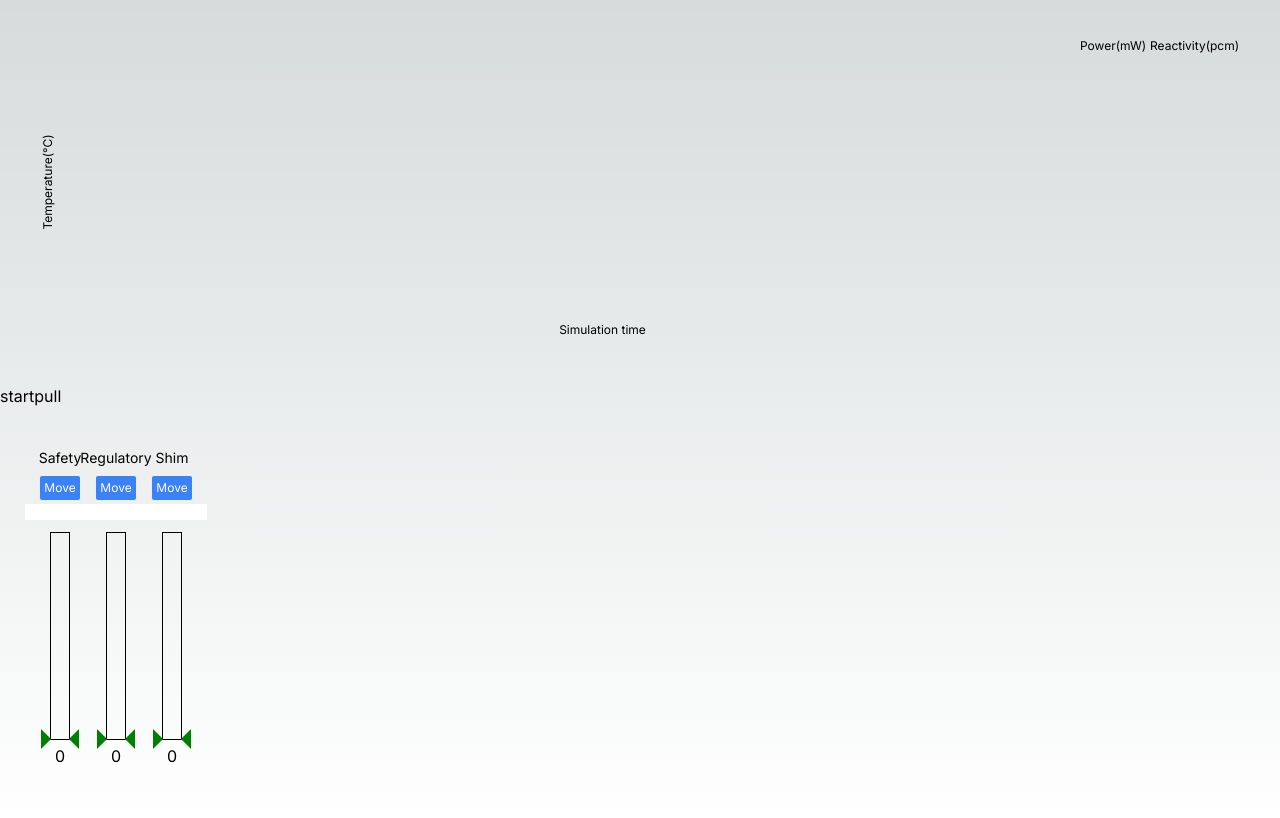
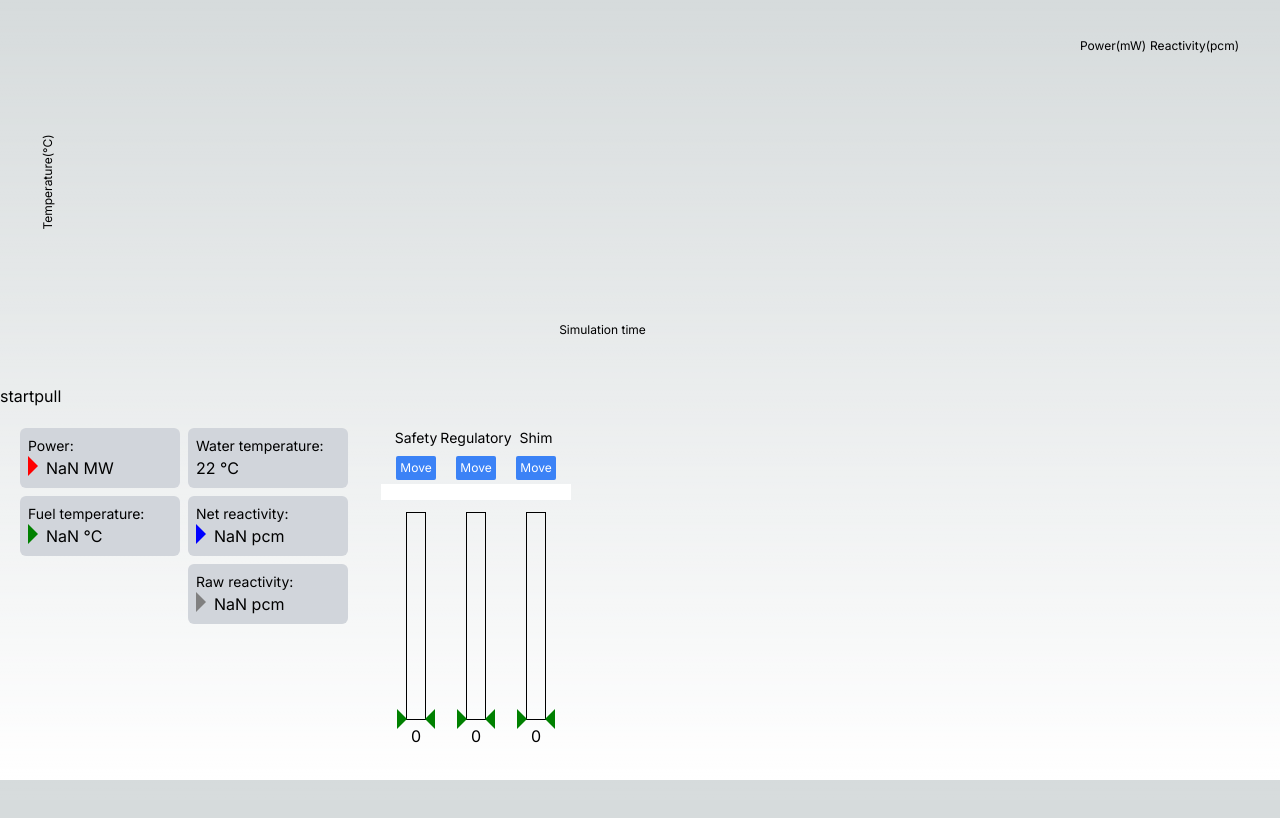
Before and after one commit to Joey-z-rp/nuclear-reactor-simulator, a Next.js app: page / in a window 1280 px wide. Built offline with nearby package versions, Linux system fonts and the light colour scheme.

Commit message:
add parameter displays

```diff
--- a/src/components/research-reactor/index.tsx
+++ b/src/components/research-reactor/index.tsx
@@ -2,6 +2,7 @@
 import { reactor } from "@/reactor/simulator";
 import { LineChartDisplay } from "./line-chart-display";
 import { RodController } from "./rod-controller";
+import { ParameterDisplay } from "./parameter-display";
 
 export const ResearchReactor = () => {
   return (
@@ -26,7 +27,10 @@ export const ResearchReactor = () => {
       >
         pull
       </button>
-      <RodController />
+      <div className="flex gap-2">
+        <ParameterDisplay />
+        <RodController />
+      </div>
     </div>
   );
 };
--- /dev/null
+++ b/src/components/research-reactor/parameter-display/index.tsx
@@ -0,0 +1,75 @@
+import { useState } from "react";
+import { Parameter } from "./parameter";
+import { useUpdate } from "@/hooks/useUpdate";
+import { reactor } from "@/reactor/simulator";
+import { getNextOrder, getPowerWithUnit } from "@/utils/power";
+import { round } from "@/utils/number";
+
+export const ParameterDisplay = () => {
+  const [parameters, setParameters] = useState({
+    fuelTemperature: 0,
+    waterTemperature: 0,
+    netReactivity: 0,
+    rawReactivity: 0,
+    power: 0,
+  });
+
+  useUpdate({
+    initialData: parameters,
+    setData: setParameters,
+    getData: () => {
+      const currentIndex = reactor.getCurrentIndex();
+      return {
+        fuelTemperature: round(reactor.getFuelTemperatures()[currentIndex]),
+        waterTemperature: round(reactor.getWaterTemperature()),
+        netReactivity: round(reactor.getNetReactivities()[currentIndex]),
+        rawReactivity: round(reactor.getRawReactivities()[currentIndex]),
+        power: round(reactor.getPower(currentIndex), 7),
+      };
+    },
+    checkIsChanged: (oldData, newData) =>
+      oldData.fuelTemperature !== newData.fuelTemperature ||
+      oldData.waterTemperature !== newData.waterTemperature ||
+      oldData.netReactivity !== newData.netReactivity ||
+      oldData.rawReactivity !== newData.rawReactivity ||
+      oldData.power !== newData.power,
+  });
+
+  const { power, unit } = getPowerWithUnit(
+    parameters.power,
+    getNextOrder(parameters.power).nextOrderOfMagnitude
+  );
+
+  return (
+    <div className="p-5 flex gap-2">
+      <div className="flex flex-col gap-2">
+        <Parameter name="Power" value={power} unit={unit} color="red" />
+        <Parameter
+          name="Fuel temperature"
+          value={parameters.fuelTemperature}
+          unit="°C"
+          color="green"
+        />
+      </div>
+      <div className="flex flex-col gap-2">
+        <Parameter
+          name="Water temperature"
+          value={parameters.waterTemperature}
+          unit="°C"
+        />
+        <Parameter
+          name="Net reactivity"
+          value={parameters.netReactivity}
+          unit="pcm"
+          color="blue"
+        />
+        <Parameter
+          name="Raw reactivity"
+          value={parameters.rawReactivity}
+          unit="pcm"
+          color="gray"
+        />
+      </div>
+    </div>
+  );
+};
--- /dev/null
+++ b/src/components/research-reactor/parameter-display/parameter.css
@@ -0,0 +1,7 @@
+.arrow {
+  width: 0;
+  height: 0;
+  border-top: 10px solid transparent;
+  border-bottom: 10px solid transparent;
+  border-left: 10px solid transparent;
+}
--- /dev/null
+++ b/src/components/research-reactor/parameter-display/parameter.tsx
@@ -0,0 +1,27 @@
+import "./parameter.css";
+
+export const Parameter = ({
+  color,
+  value,
+  unit,
+  name,
+}: {
+  color?: string;
+  value: number;
+  unit: string;
+  name: string;
+}) => {
+  return (
+    <div className="bg-gray-300 p-2 rounded-md min-w-40">
+      <div className="text-sm">{name}:</div>
+      <div className="flex">
+        {color && (
+          <div className="arrow mr-2" style={{ borderLeftColor: color }} />
+        )}
+        <div>
+          {value} {unit}
+        </div>
+      </div>
+    </div>
+  );
+};
--- a/src/components/research-reactor/rod-controller/index.tsx
+++ b/src/components/research-reactor/rod-controller/index.tsx
@@ -22,7 +22,7 @@ export const RodController = () => {
   useUpdate({
     initialData: controllerRodPositions,
     setData: setControlRodPositions,
-    getData: () => reactor.getRodPositions(),
+    getData: () => reactor.getRodPositions() as RodPositions,
     checkIsChanged: (oldData, newData) =>
       controlRodNames.some(
         (name) =>
@@ -32,7 +32,7 @@ export const RodController = () => {
   });
 
   return (
-    <div className="p-10 flex gap-4">
+    <div className="p-5 flex gap-5">
       <ControlRod
         name="Safety"
         currentStep={controllerRodPositions.safety.currentStep}
--- a/src/hooks/useUpdate.ts
+++ b/src/hooks/useUpdate.ts
@@ -1,19 +1,19 @@
 import { useRef } from "react";
 import { useMount } from "./useMount";
 
-type UseUpdate<D extends any = any> = {
+type UseUpdate<D extends any> = {
   initialData: D;
   setData: (data: D) => void;
   getData: () => D;
   checkIsChanged: (oldData: D, newData: D) => boolean;
 };
 
-export const useUpdate = ({
+export const useUpdate = <D>({
   initialData,
   setData,
   getData,
   checkIsChanged,
-}: UseUpdate) => {
+}: UseUpdate<D>) => {
   const dataRef = useRef(initialData);
 
   useMount(() => {
--- /dev/null
+++ b/src/utils/number.ts
@@ -0,0 +1,4 @@
+export const round = (num: number, decimal: number = 2) => {
+  const factor = Math.pow(10, decimal);
+  return Math.round(num * factor) / factor;
+};
--- a/src/utils/power.ts
+++ b/src/utils/power.ts
@@ -1,3 +1,5 @@
+import { round } from "./number";
+
 export const getNextOrder = (power: number) => {
   const nextOrderOfMagnitude = Math.floor(Math.log10(power)) + 1;
   return {
@@ -11,14 +13,14 @@ export const getPowerWithUnit = (
   nextOrderOfMagnitude: number
 ) => {
   if (nextOrderOfMagnitude < -2) {
-    return { power: power * 1000000, unit: "µW" };
+    return { power: round(power * 1000000), unit: "µW" };
   } else if (nextOrderOfMagnitude < 1) {
-    return { power: power * 1000, unit: "mW" };
+    return { power: round(power * 1000), unit: "mW" };
   } else if (nextOrderOfMagnitude < 4) {
-    return { power, unit: "W" };
+    return { power: round(power), unit: "W" };
   } else if (nextOrderOfMagnitude < 7) {
-    return { power: power / 1000, unit: "kW" };
+    return { power: round(power / 1000), unit: "kW" };
   } else {
-    return { power: power / 1000000, unit: "MW" };
+    return { power: round(power / 1000000), unit: "MW" };
   }
 };
```
